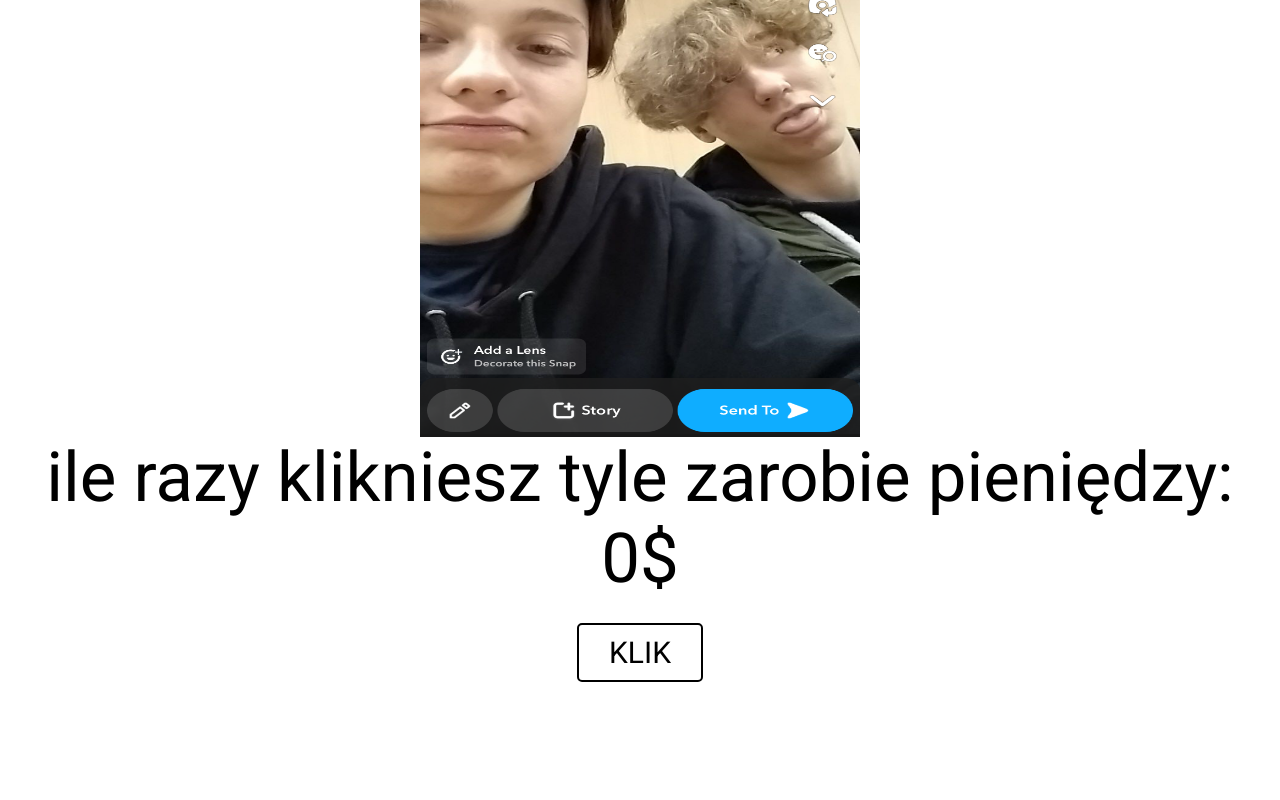
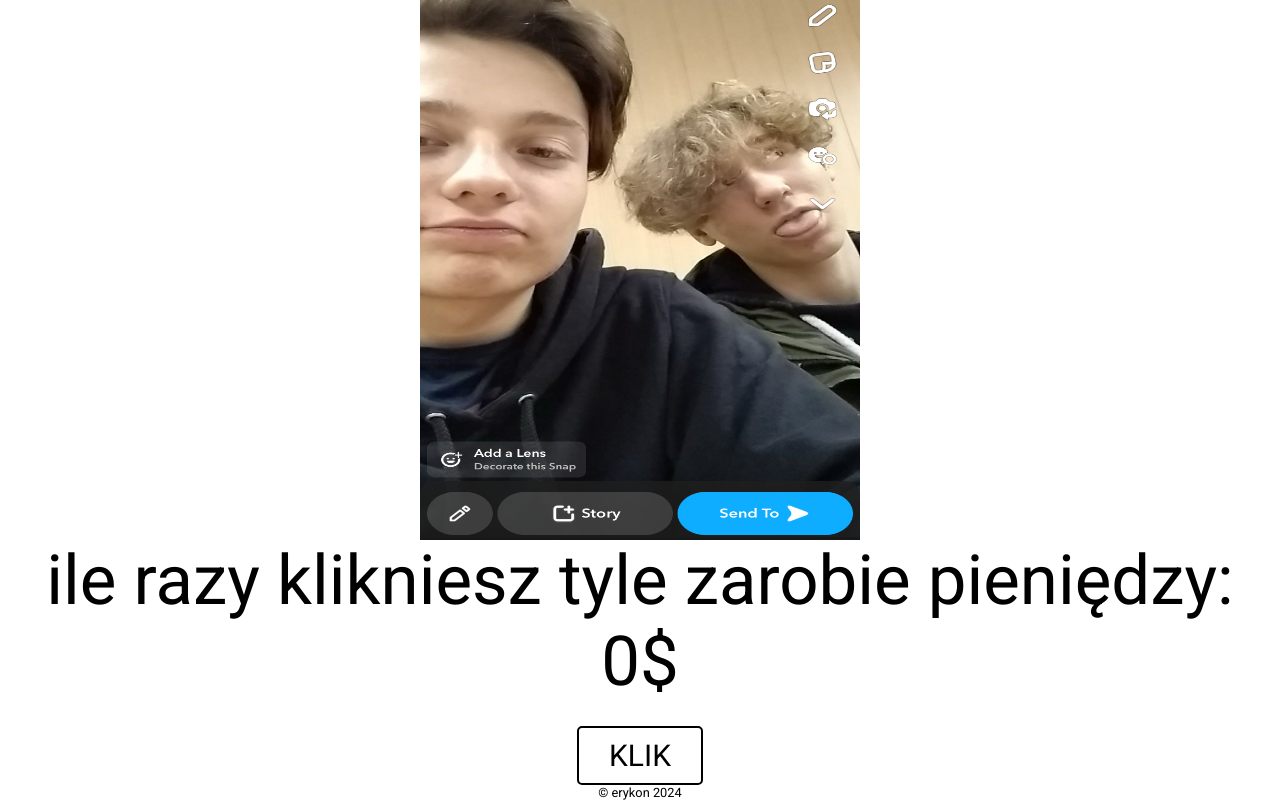
Before and after one commit to Konradb211/erykon, a Next.js app: page / in a window 1280 px wide. Shown: the part 222-1022 px from the top of the page. Before the commit the page ends 904 px from the top, so only its background shows below. Built offline with nearby package versions, Linux system fonts and the light colour scheme.

Commit message:
Added footer + few not important changes

```diff
--- a/src/app/globals.css
+++ b/src/app/globals.css
@@ -8,9 +8,13 @@
 }
 
 body {
+	min-height: 100vh;
 	height: 100vh;
 	display: flex;
-	justify-content: center;
+	flex-direction: column;
 	align-items: center;
 	font-size: 69px;
+    display: flex;
+    min-height: 100vh;
+    flex-direction: column;
 }
--- a/src/app/page.module.css
+++ b/src/app/page.module.css
@@ -3,6 +3,7 @@
 	flex-direction: column;
 	justify-content: center;
 	align-items: center;
+	flex: 1;
 }
 .image {
 	width: 440px;
@@ -28,3 +29,12 @@
 	background-color: black;
 	color: white;
 }
+
+.footer{
+	flex-shrink: 0;
+}
+
+.copyrights{
+	text-align: center;
+	font-size: .8rem;
+}
--- a/src/app/page.tsx
+++ b/src/app/page.tsx
@@ -4,9 +4,12 @@ import erykon from "/public/erykon.png"
 import styles from "./page.module.css"
 import { useState } from "react"
 
+const data = new Date();
+
 export default function Home() {
 	const [moneyCount, setMoneyCount] = useState(0)
 	return (
+		<>
 			<main className={styles.main}>
 				<h1>Erykon</h1>
 				<Image className={styles.image} src={erykon} alt='Koneryk' />
@@ -20,7 +23,12 @@ export default function Home() {
 						Klik
 					</button>
 					{moneyCount == 69 && <p>cojestzlinterem</p>}
+
 				</div>
 			</main>
+			<footer className={styles.footer}>
+				<p className={styles.copyrights}>&copy; erykon {data.getFullYear()}</p>
+			</footer>
+		</>
 	)
 }
```
Lines whose indentation alone changed are shown as unchanged.
